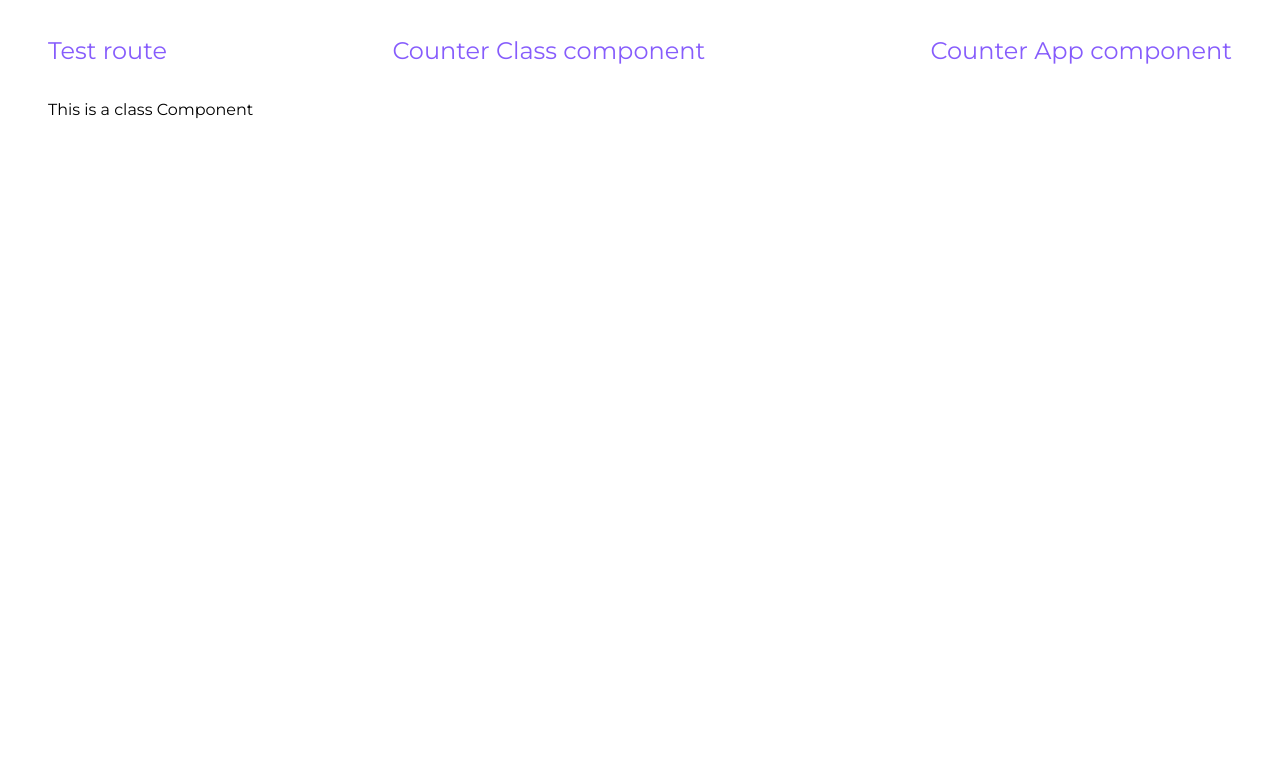
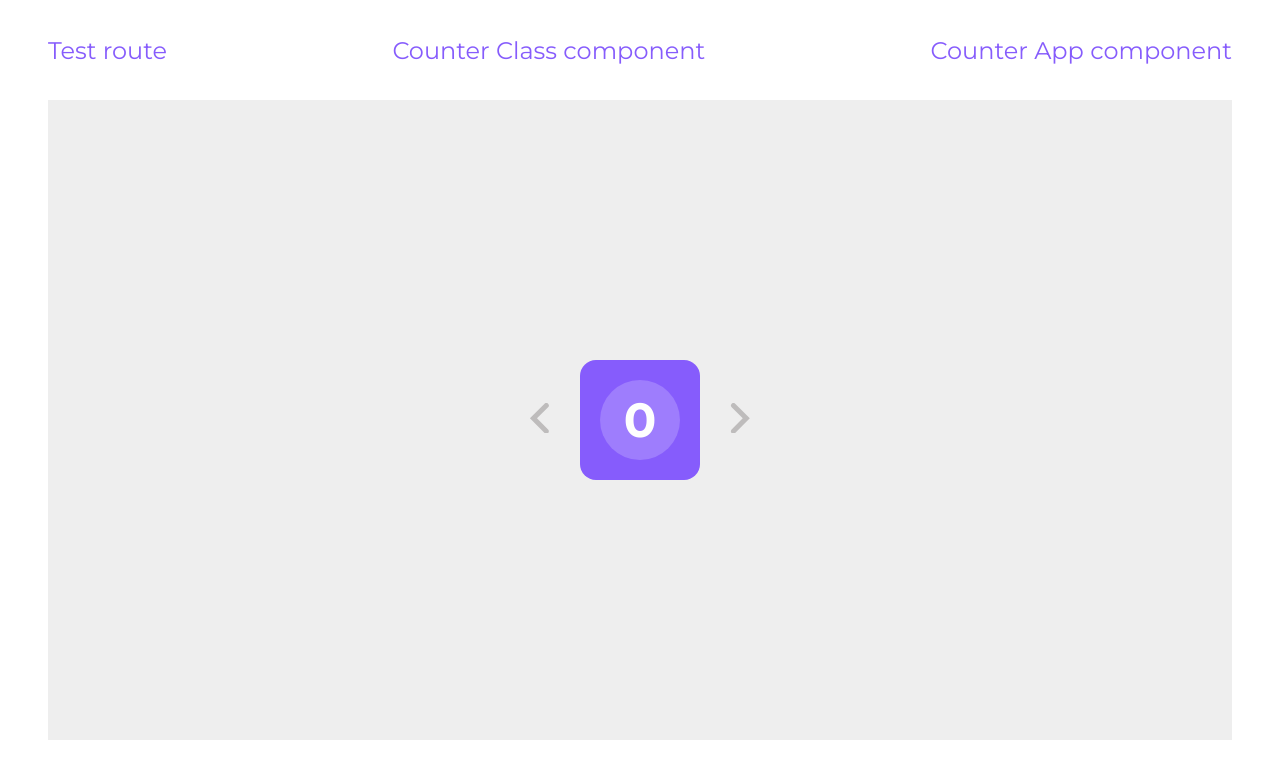
Before and after one commit to joshtom/react-redux-starter-template, a React (Create React App) app: page /counter-class in a window 1280 px wide. Shown: the top 778 px of the page. Built offline with nearby package versions, Linux system fonts and the light colour scheme.

Commit message:
Add markup and styling to counter pages

```diff
--- a/src/pages/Counter/index.jsx
+++ b/src/pages/Counter/index.jsx
@@ -4,9 +4,30 @@ class CounterPage extends Component {
   render() {
     return (
       <React.Fragment>
-        <main>
-          <p>This is a class Component</p>
-        </main>
+        <div className="counter-class">
+          <div className="counter-class__container">
+            <div className="counter-class__container--leftArrow">
+              {" "}
+              <svg
+                xmlns="http://www.w3.org/2000/svg"
+                width="30.725"
+                height="30.725"
+              >
+                <path d="M24.078 26.457a2.5 2.5 0 01-1.77 4.267 2.497 2.497 0 01-1.768-.731L5.914 15.362 20.543.732a2.499 2.499 0 113.535 3.536L12.984 15.362l11.094 11.095z" />
+              </svg>{" "}
+            </div>
+            <div className="counter-class__container--box">0</div>
+            <div className="counter-class__container--rightArrow">
+              <svg
+                xmlns="http://www.w3.org/2000/svg"
+                width="30.729"
+                height="30.729"
+              >
+                <path d="M24.813 15.366L10.185 29.997a2.494 2.494 0 01-1.768.731 2.5 2.5 0 01-1.769-4.267l11.095-11.096L6.649 4.268A2.501 2.501 0 0110.185.732l14.628 14.634z" />
+              </svg>
+            </div>
+          </div>
+        </div>
       </React.Fragment>
     );
   }
--- a/src/styles/app.scss
+++ b/src/styles/app.scss
@@ -7,3 +7,4 @@
 // Main style
 @import "./header/header.scss";
 @import "./global/global.scss";
+@import "./counter/counter.scss";
--- /dev/null
+++ b/src/styles/counter/counter.scss
@@ -0,0 +1,52 @@
+.counter-class {
+    width: 100%;
+    height: 80vh;
+
+    &__container {
+        background: #eee;
+        height: 100%;
+        display: flex;
+        justify-content: center;
+        align-items: center;
+        svg {
+            fill: #bebcbc;
+        }
+
+        &--leftArrow {
+            margin-right: 20px;
+            padding: 5px;
+            cursor: pointer;
+        }
+
+        &--box {
+            position: relative;
+            background-color: $primaryColor;
+            color: $whiteColor;
+            height: 120px;
+            width: 120px;
+            border-radius: 1rem;
+            font-weight: 900;
+            font-size: 3rem;
+            display: flex;
+            align-items: center;
+            justify-content: center;
+            transition: all 300ms ease-in-out;
+
+            &::before {
+                position: absolute;
+                content: "";
+                background: rgba($whiteColor, .2);
+                z-index: 1;
+                min-width: 80px;
+                min-height: 80px;
+                border-radius: 50%;
+                margin: auto;
+            }
+        }
+        &--rightArrow {
+            margin-left: 20px;
+            padding: 5px;
+            cursor: pointer;
+        }
+    }
+}
```
